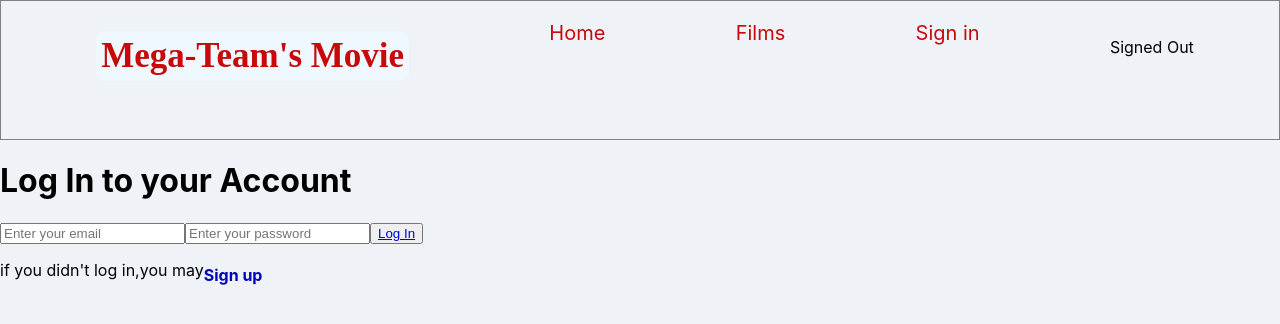
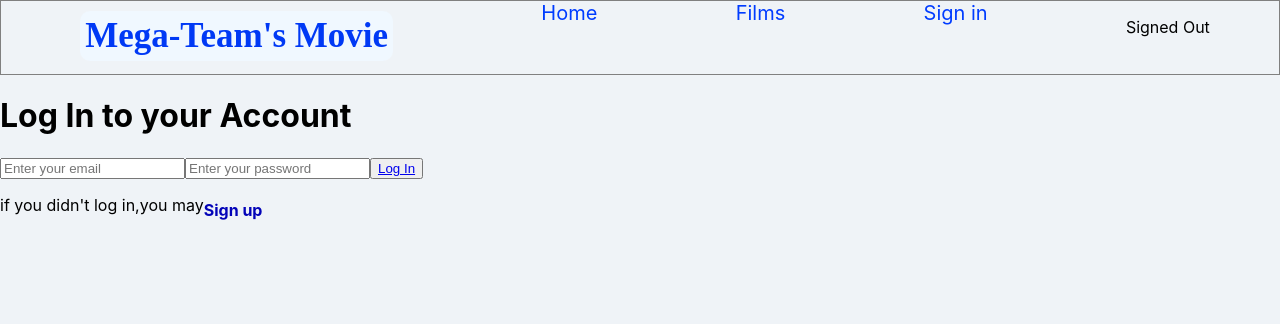
Before and after one commit to Azamat000001/mega-movie, a React (Create React App) app: page /SignIn in a window 1280 px wide. Shown: the top 324 px of the page. Built offline with nearby package versions, Linux system fonts and the light colour scheme; no server answers.

Commit message:
yusuf work

```diff
--- a/package.json
+++ b/package.json
@@ -3,6 +3,10 @@
   "version": "0.1.0",
   "private": true,
   "dependencies": {
+    "@fortawesome/fontawesome-svg-core": "^6.4.0",
+    "@fortawesome/free-regular-svg-icons": "^6.4.0",
+    "@fortawesome/free-solid-svg-icons": "^6.4.0",
+    "@fortawesome/react-fontawesome": "^0.2.0",
     "@testing-library/jest-dom": "^5.16.5",
     "@testing-library/react": "^13.4.0",
     "@testing-library/user-event": "^13.5.0",
--- a/src/components/Navbar/Navbar.css
+++ b/src/components/Navbar/Navbar.css
@@ -1,15 +1,13 @@
 .nav {
-    padding:20px;
+    padding:0px;
     display: flex;
     justify-content: space-around;
-
-
 
   }
 
   .ava {
     padding: 5px;
-    color: rgb(199, 9, 9);
+    color: rgb(0, 57, 245);
     font-family: 'Netflix Font';
     font-size: 35px;
     background-color: aliceblue;
@@ -18,7 +16,7 @@
   }
 
   .item a {
-    color: rgb(199, 9, 9);
+    color: rgb(0, 60, 255);
     font-size: 20px ;
     text-decoration:none;
     margin: 50px 0 0 0;
@@ -28,3 +26,6 @@
     color: rgb(58, 58, 149);
     font-size: 35px ;
   }
+  header{
+    height: 75px;
+  }
--- a/src/components/Navbar/Navbar.jsx
+++ b/src/components/Navbar/Navbar.jsx
@@ -2,7 +2,9 @@ import React, { useState} from "react";
 import { NavLink } from "react-router-dom";
 import "./Navbar.css"
 import AuthDetails from "../AuthDetails/AuthDetails";
-
+import { FontAwesomeIcon } from "@fortawesome/react-fontawesome";
+import { FontAwesomeIconProps } from "@fortawesome/react-fontawesome";
+import { faFontAwesome } from "@fortawesome/free-regular-svg-icons";
 function Navbar() {
         const [authUser, setAuthUser] = useState(null);
         return (
@@ -11,9 +13,7 @@ function Navbar() {
                 <h1 className="item ava">Mega-Team's Movie</h1>
                 <div className="item"><NavLink to="/home" >Home</NavLink></div>
                 <div className="item"><NavLink to="movies" >Films</NavLink></div>
-
                 <div className="item">
-
                         <NavLink to="/SignIn">Sign in</NavLink>
                 </div>
 
```
Also changed, not shown: src/routes/HomePage/HomePage.css (+3 -1 lines), src/assets/films.jpg (added), 1 other file (tests, documents, lock files or other folders).
